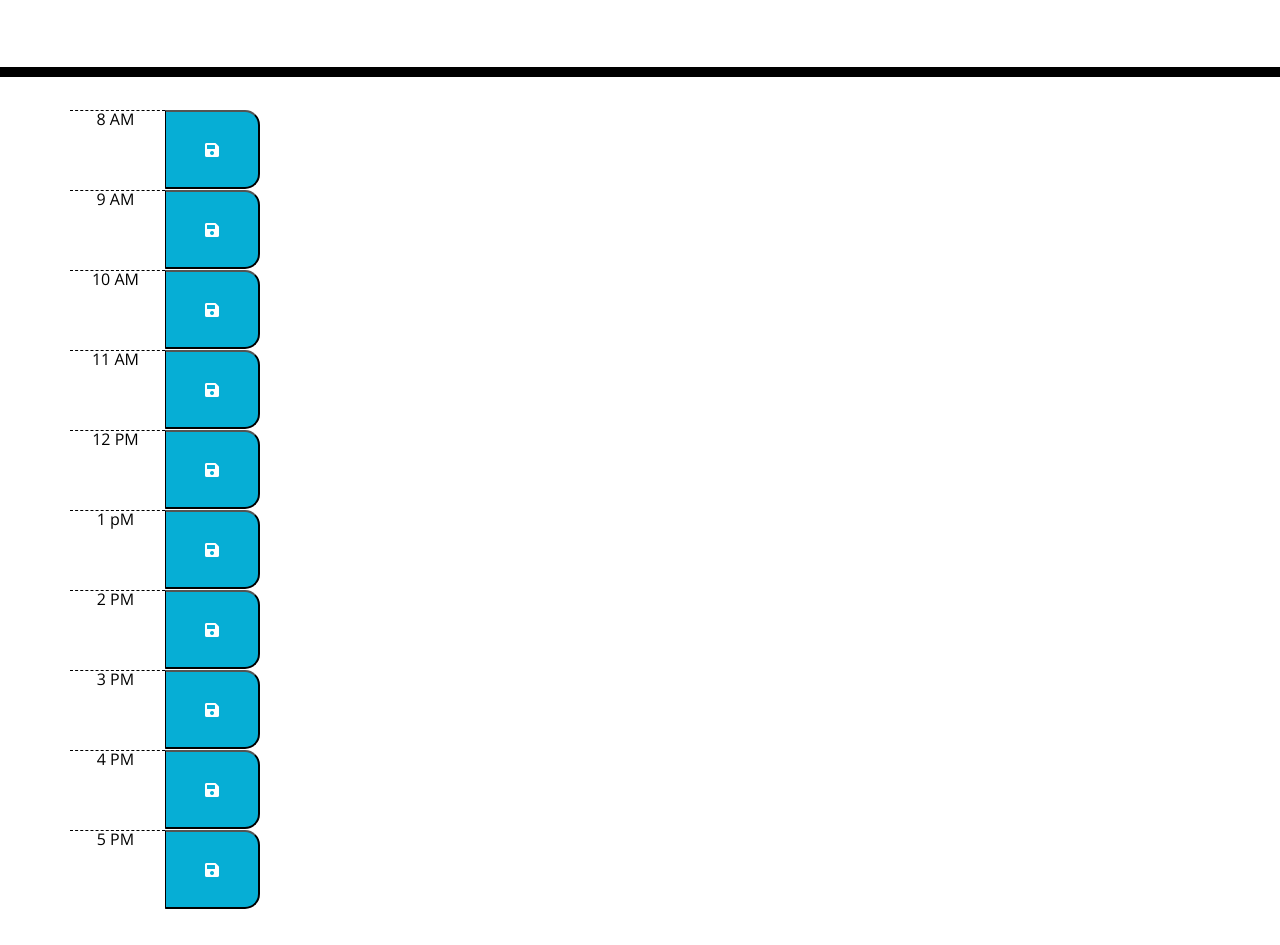
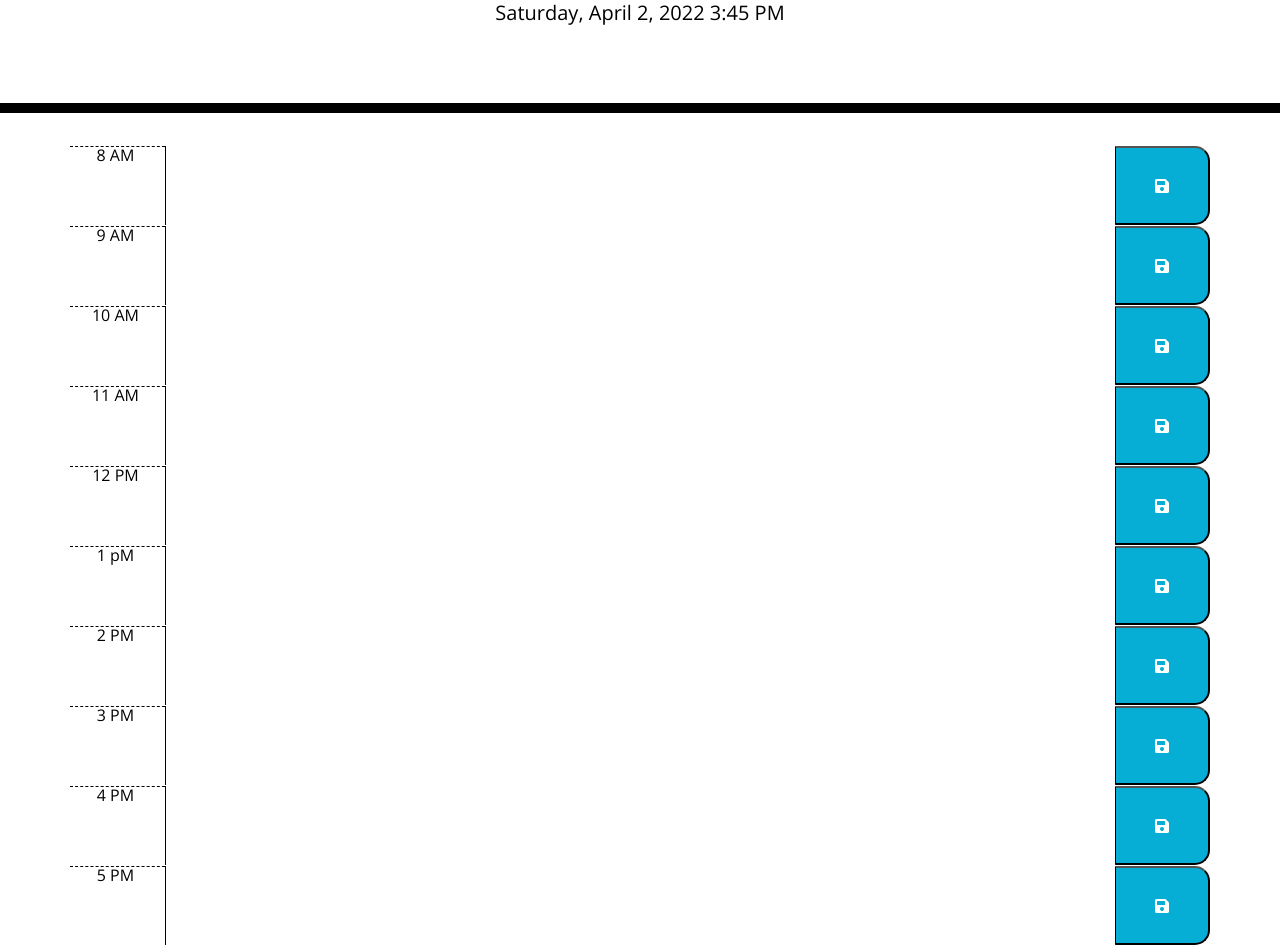
Before and after one commit to bennettem/working-4-the-man, a plain HTML site: page index.html in a window 1280 px wide. Shown: the part 191-1136 px from the top of the page. Before the commit the page ends 1100 px from the top, so only its background shows below. Drawn offline with nearby package versions, Linux system fonts and the light colour scheme.

Commit message:
added current day/date/time to currentDay el

```diff
--- a/Develop/script.js
+++ b/Develop/script.js
@@ -0,0 +1,4 @@
+// create function to display current date/day
+
+var today = moment().format("LLLL");
+$("#currentDay").html(today);
--- a/index.html
+++ b/index.html
@@ -30,12 +30,10 @@
     </header>
     <div class="container">
       <!-- Timeblocks go here -->
-      <!--set up workday range from 8 AM to 5 PM -->
-        <!--clean up/condense code-->
-          <!--add save button tag for functional use-->
-          <!--textarea tag?? -->
     <div id="hour8" class="row time-block">
         <div class="hour col-1">8 AM </div>
+        <textarea class="col-10 description">
+        </textarea>
         <button
           class="saveBtn col-1 d-flex justify-content-center align-items-center"
         >
@@ -45,6 +43,7 @@
 
     <div id="hour9" class="row time-block">
       <div class="hour col-1">9 AM </div>
+      <textarea class="col-10 description"></textarea>
       <button
         class="saveBtn col-1 d-flex justify-content-center align-items-center"
       >
@@ -54,6 +53,7 @@
 
   <div id="hour10" class="row time-block">
     <div class="hour col-1">10 AM </div>
+    <textarea class="col-10 description"></textarea>
     <button
       class="saveBtn col-1 d-flex justify-content-center align-items-center"
     >
@@ -63,6 +63,7 @@
 
 <div id="hour11" class="row time-block">
   <div class="hour col-1">11 AM </div>
+  <textarea class="col-10 description"></textarea>
   <button
     class="saveBtn col-1 d-flex justify-content-center align-items-center"
   >
@@ -72,6 +73,7 @@
 
 <div id="hour12" class="row time-block">
   <div class="hour col-1">12 PM </div>
+  <textarea class="col-10 description"></textarea>
   <button
     class="saveBtn col-1 d-flex justify-content-center align-items-center"
   >
@@ -81,6 +83,7 @@
 
 <div id="hour13" class="row time-block">
   <div class="hour col-1">1 pM </div>
+  <textarea class="col-10 description"></textarea>
   <button
     class="saveBtn col-1 d-flex justify-content-center align-items-center"
   >
@@ -90,6 +93,7 @@
 
 <div id="hour14" class="row time-block">
   <div class="hour col-1">2 PM </div>
+  <textarea class="col-10 description"></textarea>
   <button
     class="saveBtn col-1 d-flex justify-content-center align-items-center"
   >
@@ -99,6 +103,7 @@
 
 <div id="hour15" class="row time-block">
   <div class="hour col-1">3 PM </div>
+  <textarea class="col-10 description"></textarea>
   <button
     class="saveBtn col-1 d-flex justify-content-center align-items-center"
   >
@@ -108,6 +113,7 @@
 
 <div id="hour16" class="row time-block">
   <div class="hour col-1">4 PM </div>
+  <textarea class="col-10 description"></textarea>
   <button
     class="saveBtn col-1 d-flex justify-content-center align-items-center"
   >
@@ -117,6 +123,7 @@
 
 <div id="hour17" class="row time-block">
   <div class="hour col-1">5 PM </div>
+  <textarea class="col-10 description"></textarea>
   <button
     class="saveBtn col-1 d-flex justify-content-center align-items-center"
   >
```
